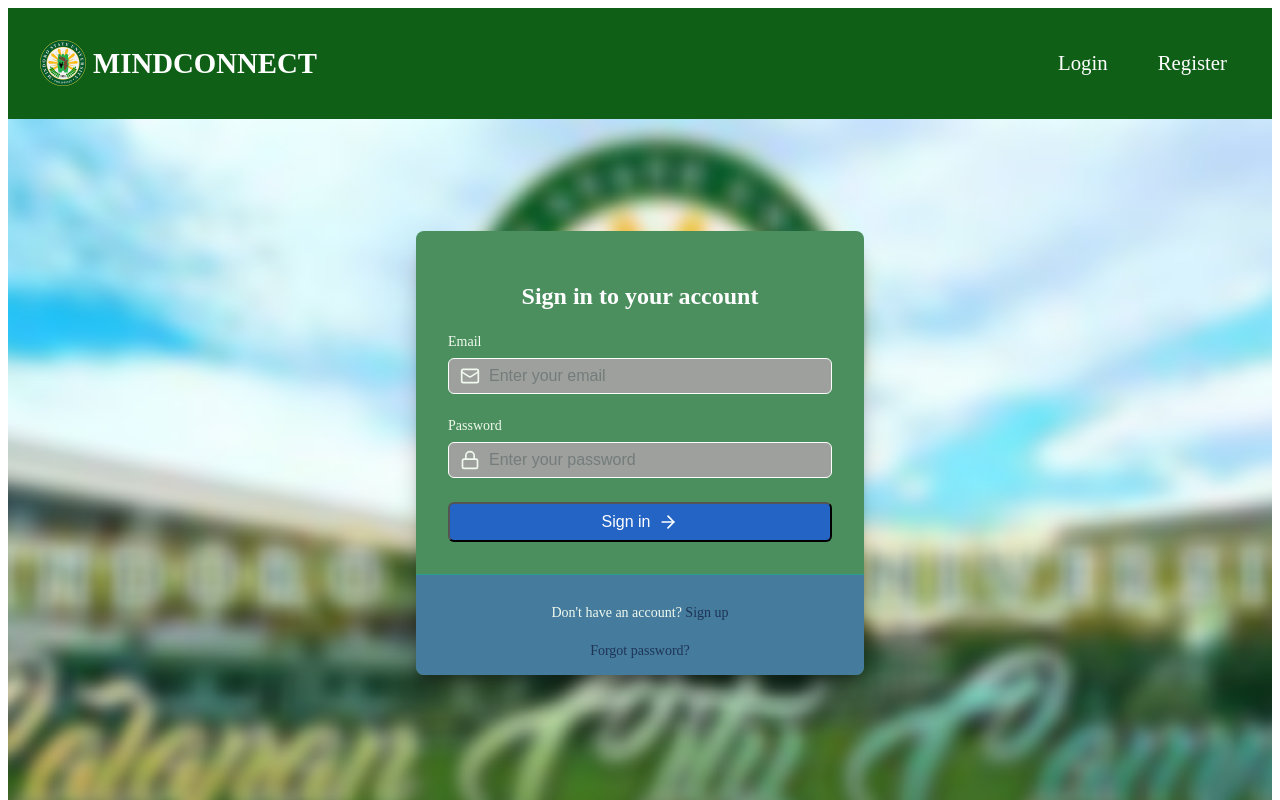
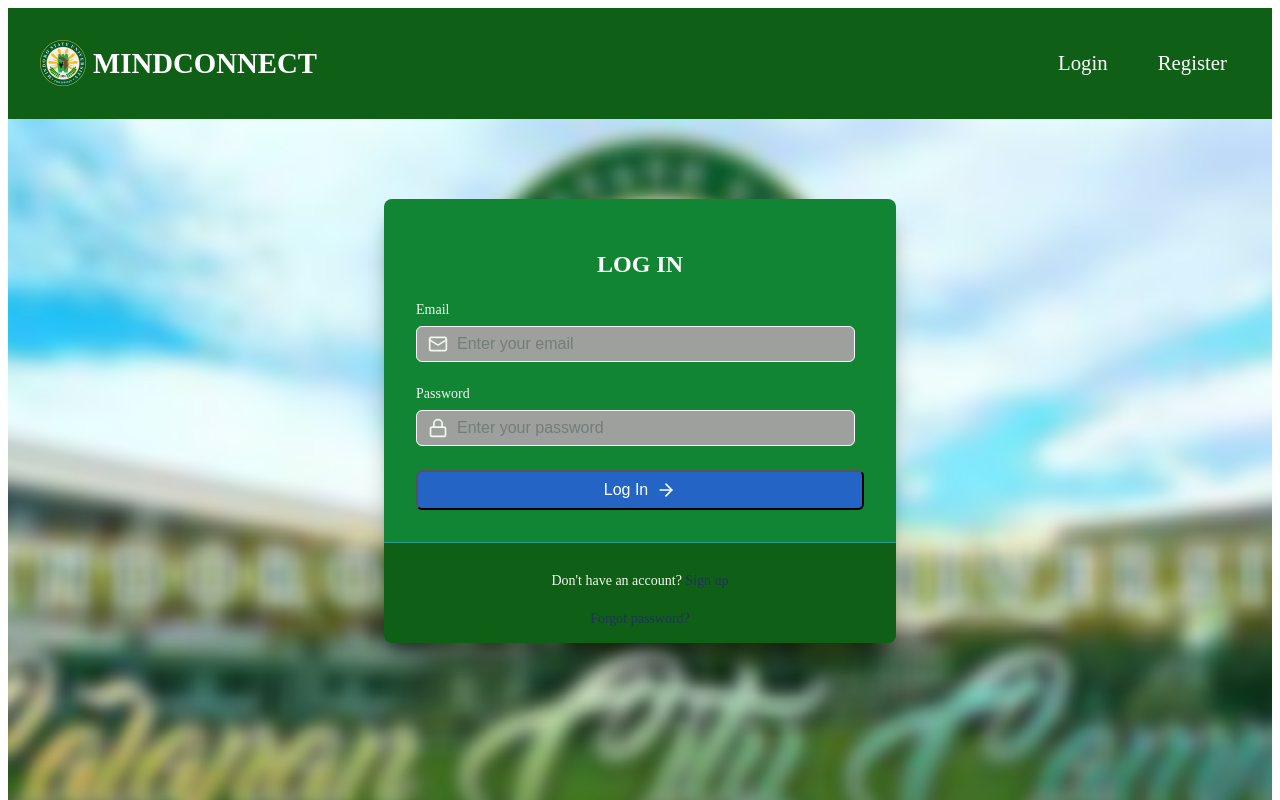
Before and after one commit to l4nszxc/appdev_system, a Vue app in the folder frontend/: page /login in a window 1280 px wide. Shown: the top 800 px of the page. Built offline with nearby package versions, Linux system fonts and the light colour scheme.

Commit message:
updt user

```diff
--- a/frontend/src/views/Login.vue
+++ b/frontend/src/views/Login.vue
@@ -3,7 +3,7 @@
   <div class="app-container">
     <div class="login-card">
       <div class="login-content">
-        <h2 class="login-title">Sign in to your account</h2>
+        <h2 class="login-title">LOG IN</h2>
         <form @submit.prevent="handleSubmit" class="login-form">
           <div class="form-group">
             <label for="email" class="form-label">Email</label>
@@ -34,7 +34,7 @@
             </div>
           </div>
           <button type="submit" class="submit-button">
-            Sign in
+            Log In
             <ArrowRight class="button-icon" :size="20" />
           </button>
         </form>
@@ -99,12 +99,11 @@ const handleSubmit = async () => {
 /* Login card styling */
 .login-card {
   width: 100%;
-  max-width: 28rem;
-  background-color: #4b8f5f; /* Calming green */
+  max-width: 32rem;
+  background-color: #128535; /* Soft green background */
   border-radius: 0.5rem;
   box-shadow: 0 20px 25px -5px rgba(0, 0, 0, 0.3), 0 10px 10px -5px rgba(0, 0, 0, 0.2);
   overflow: hidden;
-  margin-top: 2rem;
 }
 
 .login-content {
@@ -209,9 +208,8 @@ const handleSubmit = async () => {
 /* Footer styling */
 .login-footer {
   padding: 1rem 1.5rem;
-  background-color: #457b9d;
-  border-top: 1px solid #2a9d8f;
-}
+  background-color: #0f6016;
+  border-top: 1px solid #2a9d8f;}
 
 .footer-links {
   display: flex;
--- a/frontend/src/views/Register.vue
+++ b/frontend/src/views/Register.vue
@@ -123,10 +123,14 @@ const register = async () => {
 .app-container {
   min-height: 100vh;
   display: flex;
+  flex-direction: column;
   align-items: center;
-  justify-content: center;
-  background: linear-gradient(to bottom right, #afe0bb, #11b14e); /* Soft green-blue gradient */
-  padding: 1rem;
+  justify-content: flex-start;
+  background-image: url('../assets/bg minsu.png');
+  background-size: cover;
+  background-position: center; /* Centers the background image */
+  background-repeat: no-repeat;
+  padding-top: 80px;
 }
 
 /* Card for registration form */
```
